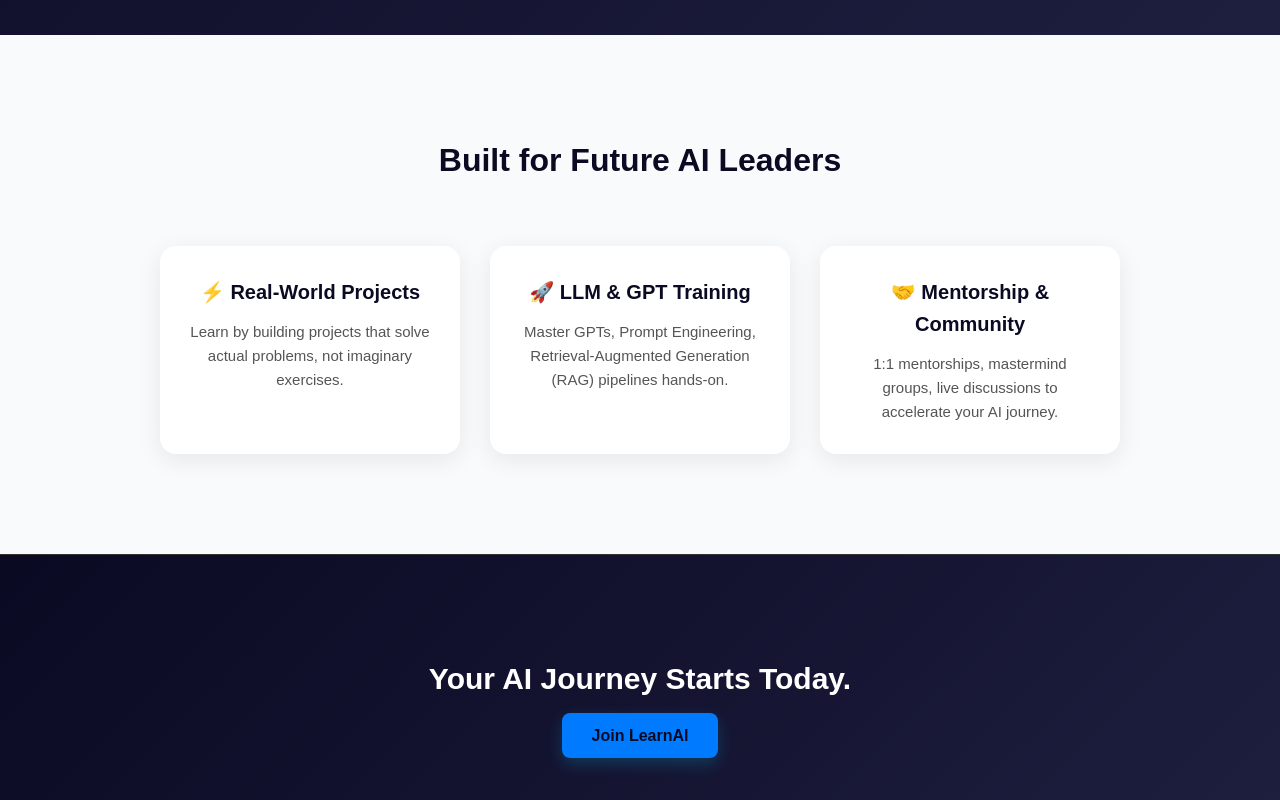
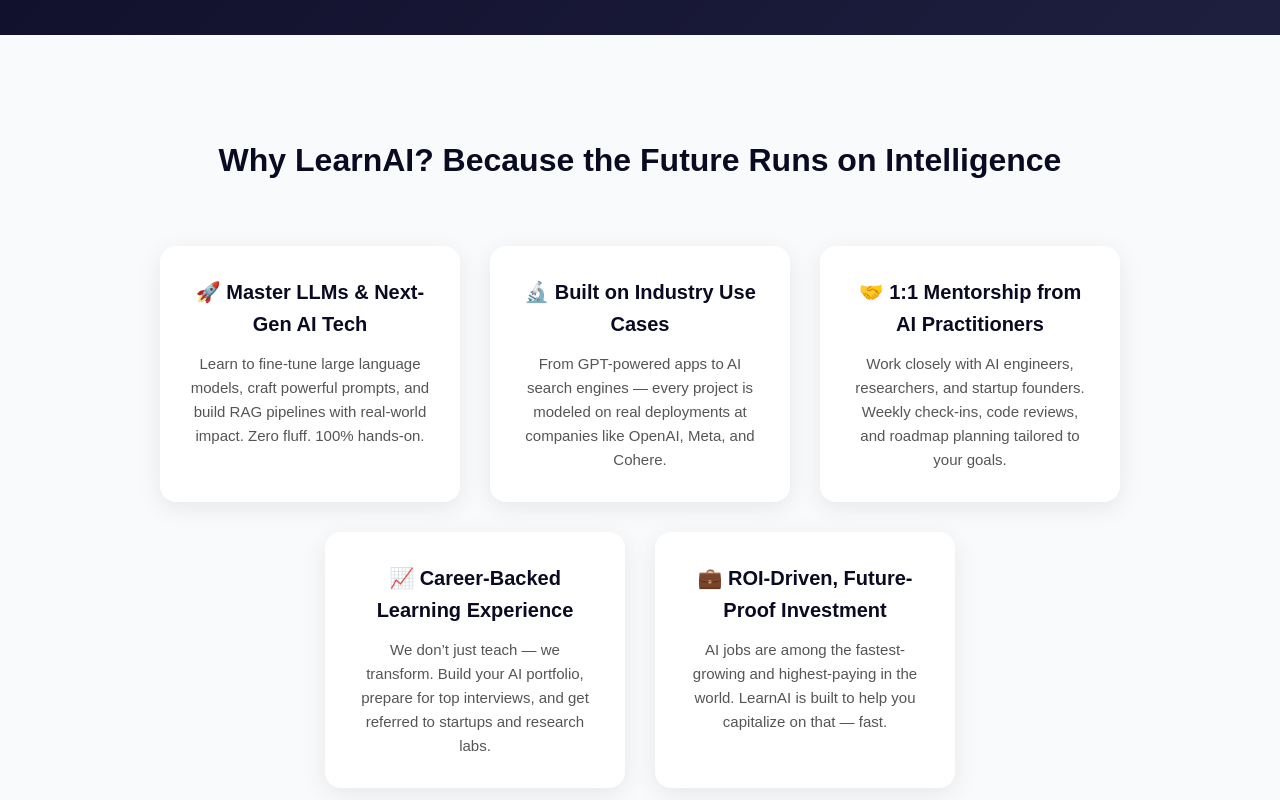
Before and after one commit to dbs-mnnit/learnai, a React (Vite) app: page / in a window 1280 px wide. Shown: the part 840-1640 px from the top of the page. Built offline with nearby package versions, Linux system fonts and the light colour scheme.

Commit message:
fixed home page

```diff
--- a/src/pages/Home.jsx
+++ b/src/pages/Home.jsx
@@ -35,19 +35,41 @@
      {/* Why LearnAI */}
         <section style={styles.featuresSection}>
           <div style={styles.container}>
-          <h2 style={styles.sectionHeading}>Built for Future AI Leaders</h2>
+            <h2 style={styles.sectionHeading}>Why LearnAI? Because the Future Runs on Intelligence</h2>
             <div style={styles.featuresGrid}>
               <div style={styles.featureCard}>
-              <h3 style={styles.featureTitle}>⚡ Real-World Projects</h3>
-              <p style={styles.featureText}>Learn by building projects that solve actual problems, not imaginary exercises.</p>
+                <h3 style={styles.featureTitle}>🚀 Master LLMs & Next-Gen AI Tech</h3>
+                <p style={styles.featureText}>
+                  Learn to fine-tune large language models, craft powerful prompts, and build RAG pipelines with real-world impact. Zero fluff. 100% hands-on.
+                </p>
               </div>
+
               <div style={styles.featureCard}>
-              <h3 style={styles.featureTitle}>🚀 LLM & GPT Training</h3>
-              <p style={styles.featureText}>Master GPTs, Prompt Engineering, Retrieval-Augmented Generation (RAG) pipelines hands-on.</p>
+                <h3 style={styles.featureTitle}>🔬 Built on Industry Use Cases</h3>
+                <p style={styles.featureText}>
+                  From GPT-powered apps to AI search engines — every project is modeled on real deployments at companies like OpenAI, Meta, and Cohere.
+                </p>
               </div>
+
               <div style={styles.featureCard}>
-              <h3 style={styles.featureTitle}>🤝 Mentorship & Community</h3>
-              <p style={styles.featureText}>1:1 mentorships, mastermind groups, live discussions to accelerate your AI journey.</p>
+                <h3 style={styles.featureTitle}>🤝 1:1 Mentorship from AI Practitioners</h3>
+                <p style={styles.featureText}>
+                  Work closely with AI engineers, researchers, and startup founders. Weekly check-ins, code reviews, and roadmap planning tailored to your goals.
+                </p>
+              </div>
+
+              <div style={styles.featureCard}>
+                <h3 style={styles.featureTitle}>📈 Career-Backed Learning Experience</h3>
+                <p style={styles.featureText}>
+                  We don’t just teach — we transform. Build your AI portfolio, prepare for top interviews, and get referred to startups and research labs.
+                </p>
+              </div>
+
+              <div style={styles.featureCard}>
+                <h3 style={styles.featureTitle}>💼 ROI-Driven, Future-Proof Investment</h3>
+                <p style={styles.featureText}>
+                  AI jobs are among the fastest-growing and highest-paying in the world. LearnAI is built to help you capitalize on that — fast.
+                </p>
               </div>
             </div>
           </div>
```
Lines whose indentation alone changed are shown as unchanged.
